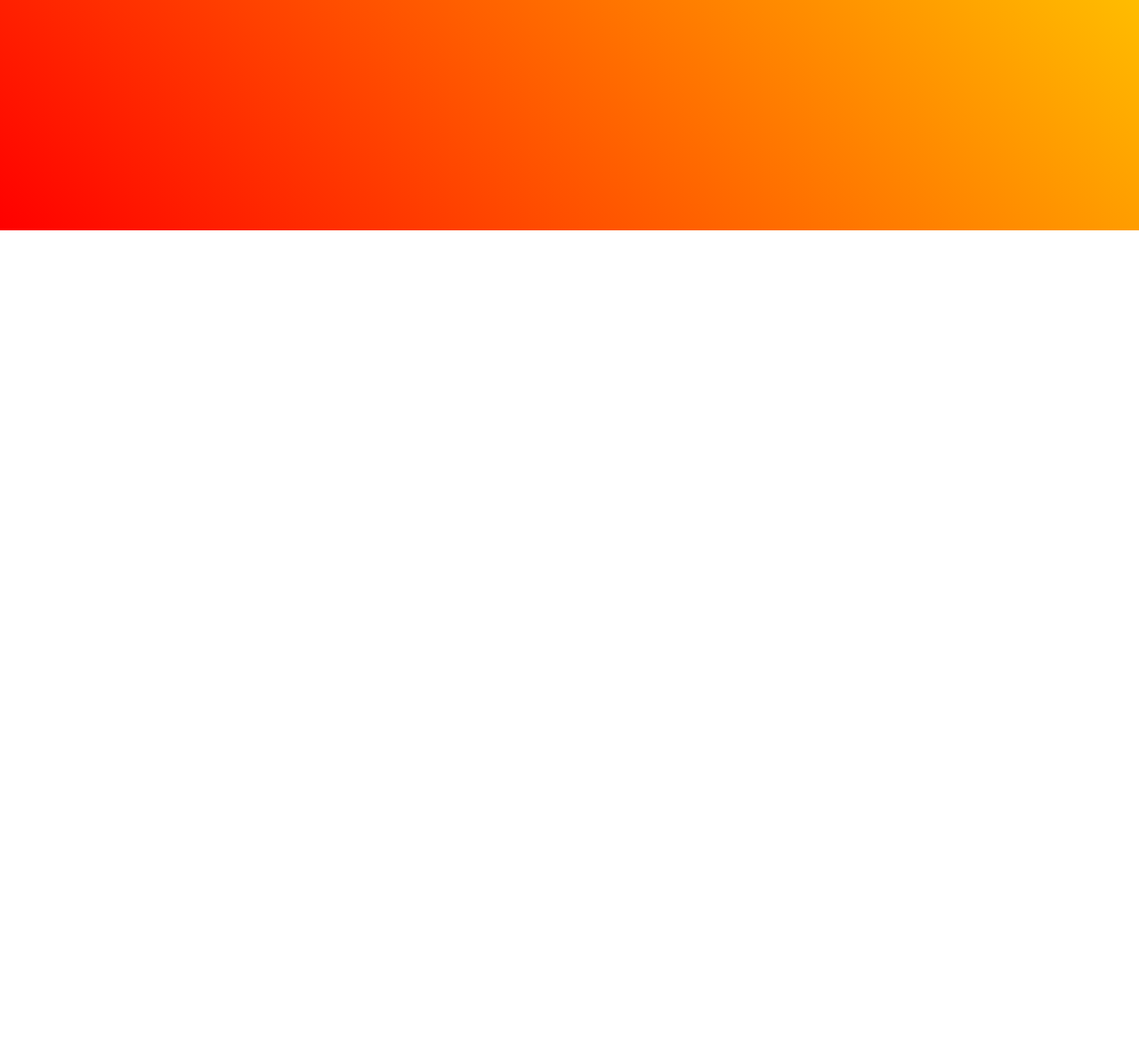
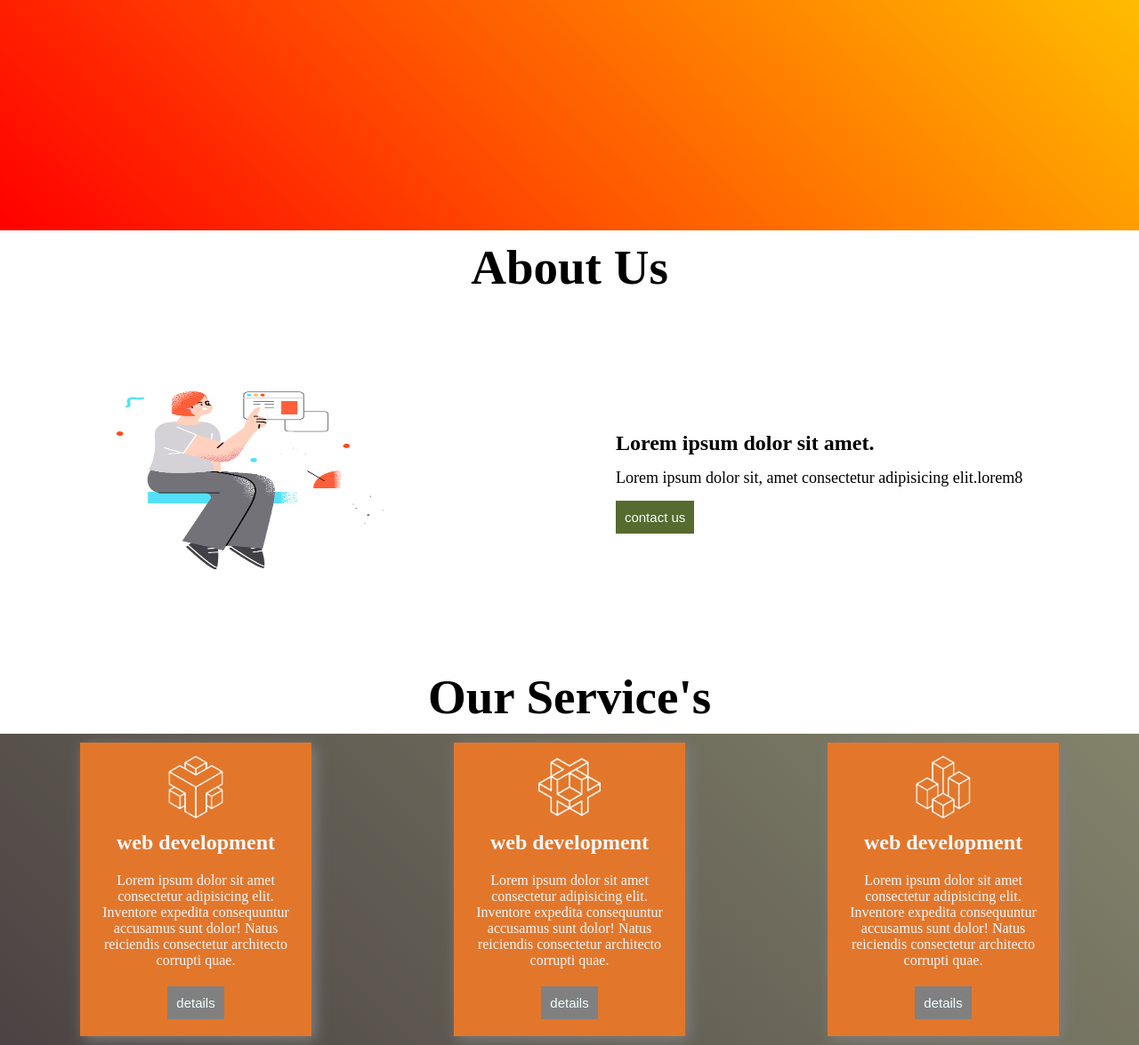
Before and after one commit to saymasadia11/website_design, a plain HTML site: page index.html in a window 1280 px wide. Shown: the part 598-1773 px from the top of the page at 89% size. Before the commit the page ends 857 px from the top, so only its background shows below. Drawn offline with Linux system fonts and the light colour scheme.

Commit message:
added service section

```diff
--- a/index.html
+++ b/index.html
@@ -42,6 +42,50 @@
         </div>
       </section>
 
+
+      <!-- about section starts..... -->
+      <section>
+        <h1 class="about-title">About Us</h1>
+        <div class="about-container">
+            <div class="about-info">
+                <h1 class="about-heading">Lorem ipsum dolor sit amet.</h1>
+                <p class="about-dis">Lorem ipsum dolor sit, amet consectetur adipisicing elit.lorem8</p>
+                <button style="align-items: center;" class="btn">contact us</button>
+
+            </div>
+            <div >
+                <img class="about-img" src="image/section.png" alt="section">
+            </div>
+        </div>
+      </section>
+
+      <!-- service section starts -->
+      <section>
+        <h1 class="about-title">Our Service's</h1>
+        <div class="service-container">
+            <div class="box">
+                <img class="icon"src="image/0.png" alt="">
+                <h2 class="box-title">web development</h2>
+                <p class="box-disc">Lorem ipsum dolor sit amet consectetur adipisicing elit. Inventore expedita consequuntur accusamus sunt dolor! Natus reiciendis consectetur architecto corrupti quae.</p>
+                <button class="btn box-btn">details</button>
+            </div>
+            <div class="box">
+                <img class="icon"src="image/1.png" alt="">
+                <h2 class="box-title">web development</h2>
+                <p class="box-disc">Lorem ipsum dolor sit amet consectetur adipisicing elit. Inventore expedita consequuntur accusamus sunt dolor! Natus reiciendis consectetur architecto corrupti quae.</p>
+                <button class="btn box-btn">details</button>
+            </div>
+            <div class="box">
+                <img class="icon"src="image/2.png" alt="">
+                <h2 class="box-title">web development</h2>
+                <p class="box-disc">Lorem ipsum dolor sit amet consectetur adipisicing elit. Inventore expedita consequuntur accusamus sunt dolor! Natus reiciendis consectetur architecto corrupti quae.</p>
+                <button class="btn box-btn">details</button>
+            </div>
+        </div>
+      </section>
+
+
+
     </main>
     <footer>
 
--- a/style/index.css
+++ b/style/index.css
@@ -55,7 +55,7 @@
     margin-bottom: 15px;
 }
 .btn{
-    padding:10px,20px;
+    padding: 10px;
     background-color: darkolivegreen;
     color: azure;
     border: none;
@@ -63,5 +63,65 @@
     font-size: 15px;
 }
 .btn:hover{
-    color: black;
+    color: #eee;
+    background-color: black;
+
 }
+
+.about-container{
+    display: flex;
+    justify-content: space-around;
+    align-items: center;
+    flex-direction: row-reverse;
+    height: 50vh;
+
+}
+.about-img{
+    width: 300px;
+    height: 200px;
+}
+.about-title{
+    text-align: center;
+    padding: 10px;
+    font-size: 55px;
+    font-weight: bold;
+}
+.about-dis{
+    font-size: 18px;
+    margin-top: 15px;
+    margin-bottom: 15px;
+
+}
+.box{
+    width: 230px;
+    height: 300px;
+    box-shadow: 4px 4px 15px gray;
+    background-color: rgb(226, 119, 43);
+    text-align: center;
+    padding: 15px;
+    color: aliceblue;
+}
+.icon{
+    width: 70px;
+}
+.box-btn{
+    background-color: gray;
+    margin-top:10px;
+}
+.box-title{
+    padding: 10px;
+
+
+}
+.box-disc{
+    padding: 10px;
+}
+.service-container{
+    display: flex;
+    justify-content: space-around;
+    align-items: center;
+    padding: 10px;
+    background-image: linear-gradient(45deg, rgb(75, 67, 67), rgb(131, 131, 107));
+    box-shadow: inset green;
+
+}
```
Also changed, not shown: image/0.png (added), image/1.png (added), image/2.png (added).
